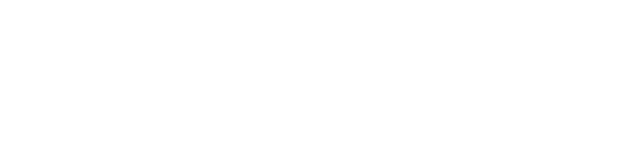
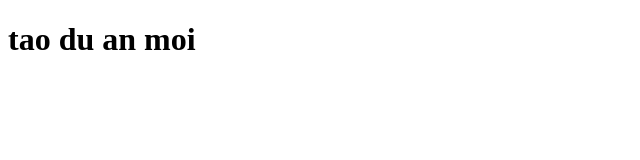
Before and after one commit to hannguyen1984/duan1, a plain HTML site: page index.html in a window 1280 px wide. Shown: the whole page, without its empty margins (0-640 px from the left). Drawn offline with Linux system fonts and the light colour scheme.

Commit message:
commit #2

```diff
--- a/index.html
+++ b/index.html
@@ -5,5 +5,7 @@
     <meta name="viewport" content="width=device-width, initial-scale=1.0" />
     <title>Du an 1</title>
   </head>
-  <body></body>
+  <body>
+    <h1>tao du an moi</h1>
+  </body>
 </html>
```
